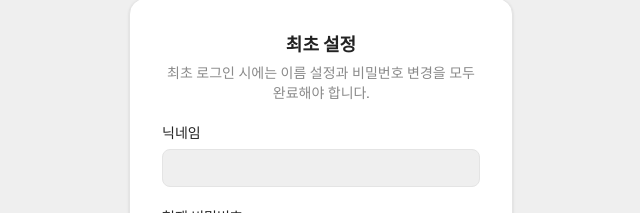
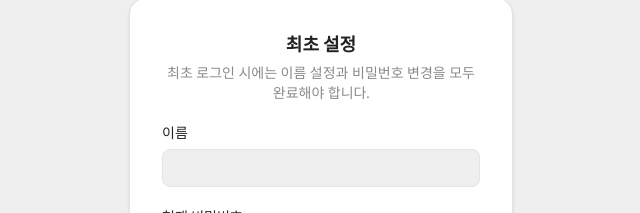
Before and after one commit to Kimbogyung/ProfCheck, a Next.js app: page /change-password in a window 1280 px wide. Shown: the part 163-376 px from the top of the page, without its empty margins (319-959 px from the left). Built offline with nearby package versions, Linux system fonts and the light colour scheme.

Commit message:
닉네임을 이름으로 변경

```diff
--- a/app/change-password/page.tsx
+++ b/app/change-password/page.tsx
@@ -81,7 +81,7 @@ export default function ChangePasswordPage() {
             htmlFor="nickname"
             className="block text-sm font-medium text-text"
           >
-            닉네임
+            이름
           </label>
           <input
             id="nickname"
```
